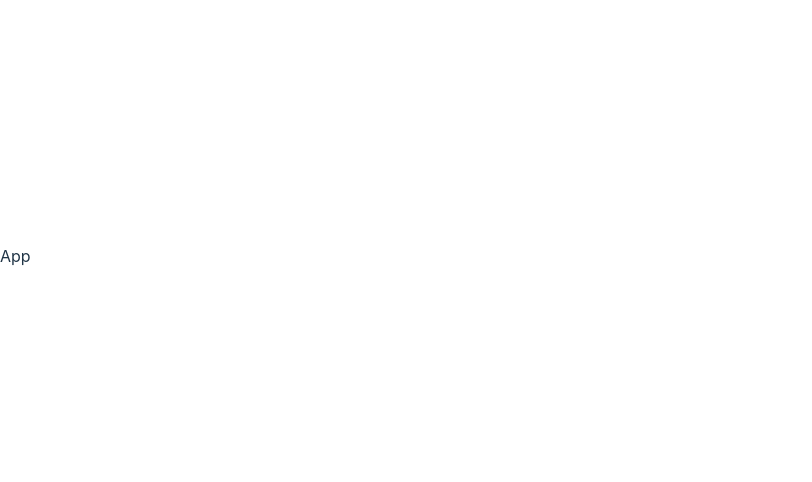
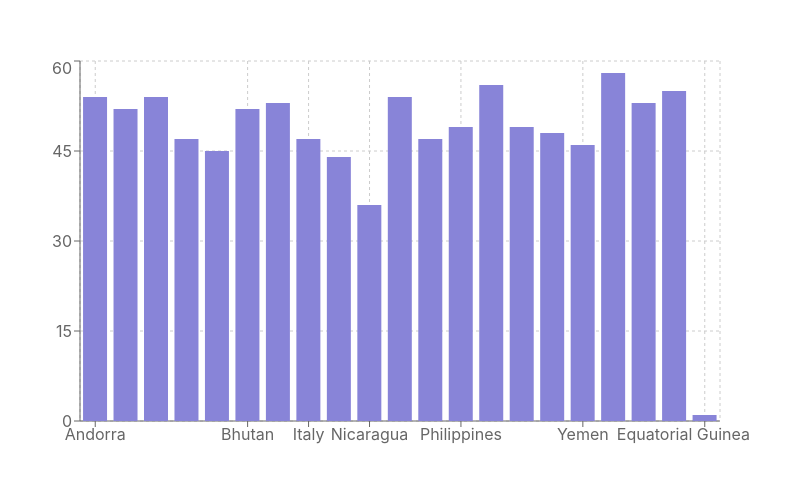
Before and after one commit to kenizaya/z-react-assignment, a React (Vite) app: page / in a window 1280 px wide. Shown: the part 144-626 px from the top of the page, without its empty margins (0-812 px from the left). Built offline with nearby package versions, Linux system fonts and the light colour scheme.

Commit message:
Display bar chart for users country

```diff
--- a/package.json
+++ b/package.json
@@ -10,7 +10,8 @@
   },
   "dependencies": {
     "react": "^18.2.0",
-    "react-dom": "^18.2.0"
+    "react-dom": "^18.2.0",
+    "recharts": "^2.5.0"
   },
   "devDependencies": {
     "@faker-js/faker": "^7.6.0",
--- a/src/App.jsx
+++ b/src/App.jsx
@@ -1,7 +1,13 @@
 import React from 'react'
+import UserBarChart from './components/UserBarChart/UserBarChart'
+import { users } from './utils/generateUsers'
 
 const App = () => {
-  return <div>App</div>
+  return (
+    <div>
+      <UserBarChart users={users} />
+    </div>
+  )
 }
 
 export default App
--- /dev/null
+++ b/src/components/UserBarChart/UserBarChart.jsx
@@ -0,0 +1,40 @@
+import React from 'react'
+import { BarChart, Bar, XAxis, YAxis, CartesianGrid, Tooltip } from 'recharts'
+
+const UserBarChart = ({ users }) => {
+  const countryCounts = {}
+  users.forEach((user) => {
+    if (user.address.country in countryCounts) {
+      countryCounts[user.address.country]++
+    } else {
+      countryCounts[user.address.country] = 1
+    }
+  })
+
+  const data = Object.entries(countryCounts).map(([country, count]) => ({
+    name: country,
+    count,
+  }))
+
+  return (
+    <BarChart
+      width={750}
+      height={400}
+      data={data}
+      margin={{
+        top: 5,
+        right: 30,
+        left: 20,
+        bottom: 5,
+      }}
+    >
+      <CartesianGrid strokeDasharray='3 3' />
+      <XAxis dataKey='name' />
+      <YAxis />
+      <Tooltip />
+      <Bar dataKey='count' fill='#8884d8' />
+    </BarChart>
+  )
+}
+
+export default UserBarChart
--- a/src/utils/generateUsers.js
+++ b/src/utils/generateUsers.js
@@ -50,6 +50,6 @@ const generateUser = () => ({
 
 export const users = []
 
-for (let i = 0; i < 100000; i++) {
+for (let i = 0; i < 1000; i++) {
   users.push(generateUser())
 }
```
Also changed, not shown: 1 other file (tests, documents, lock files or other folders).
